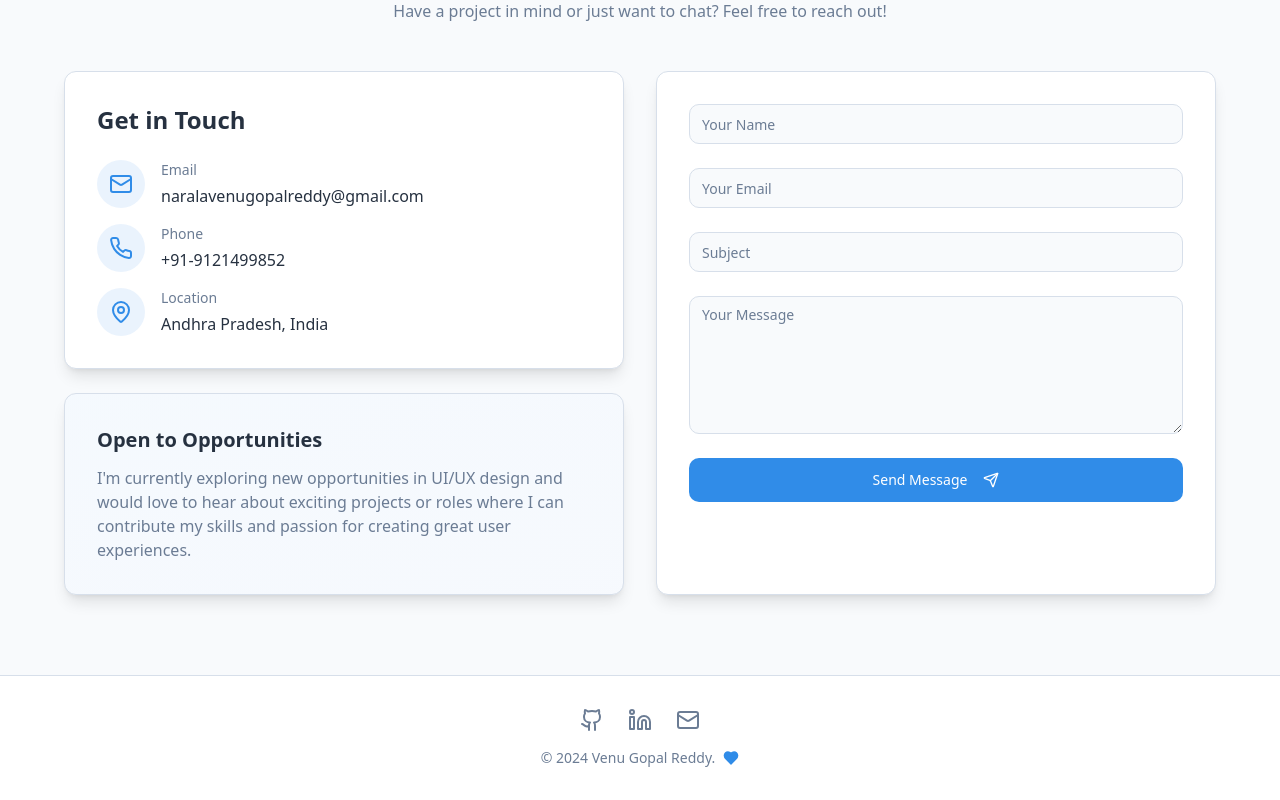
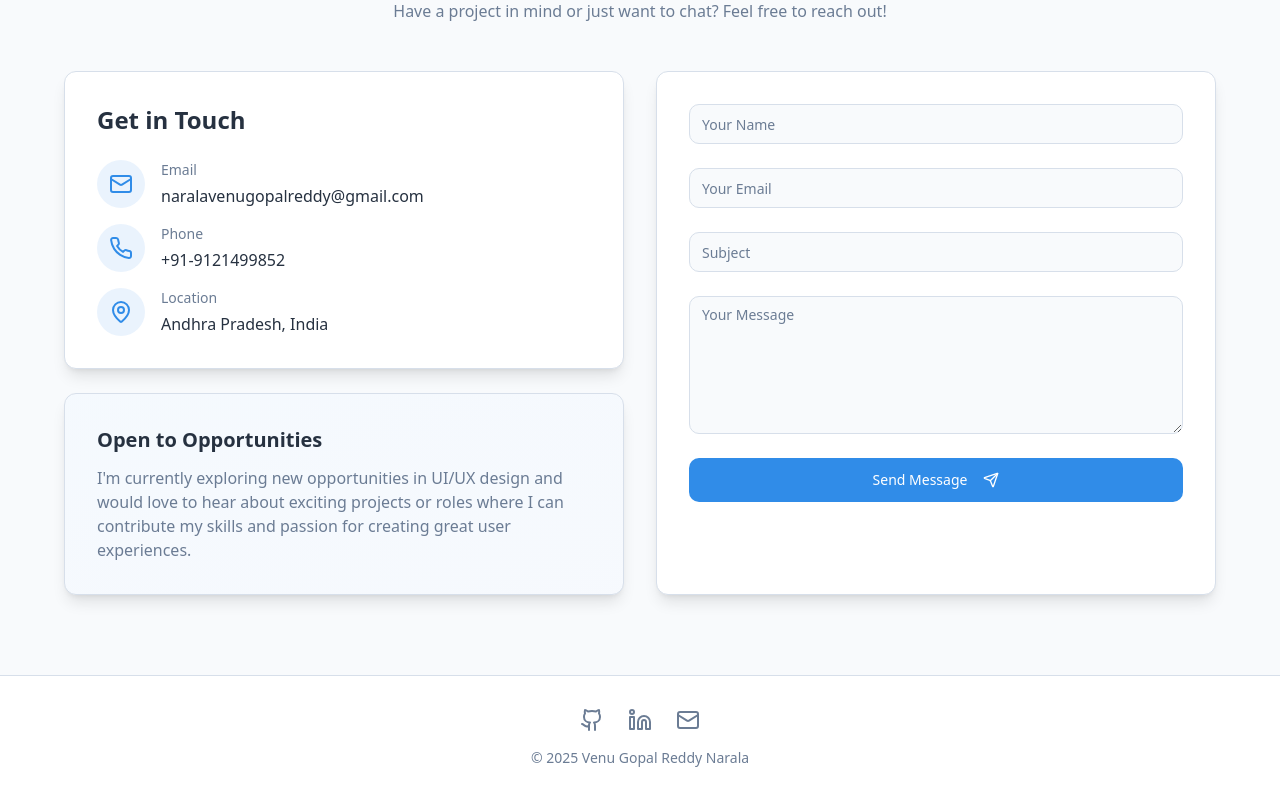
Before and after one commit to venugopalreddynarala/venugopalreddy, a React (Vite) app: page / in a window 1280 px wide. Shown: the part 5869-6669 px from the top of the page. Built offline with nearby package versions, Linux system fonts and the light colour scheme; the HTML template or start-up script is replaced by a standard one.

Commit message:
Manual edit: src/components/Footer.tsx

```diff
--- a/src/components/Footer.tsx
+++ b/src/components/Footer.tsx
@@ -30,8 +30,7 @@ const Footer = () => {
             </a>
           </div>
           <div className="flex items-center gap-2 text-muted-foreground text-sm">
-            <span>© 2024 Venu Gopal Reddy.</span>
-            <Heart className="w-4 h-4 text-primary fill-primary" />
+            <span>© 2025 Venu Gopal Reddy Narala</span>
           </div>
         </div>
       </div>
```
